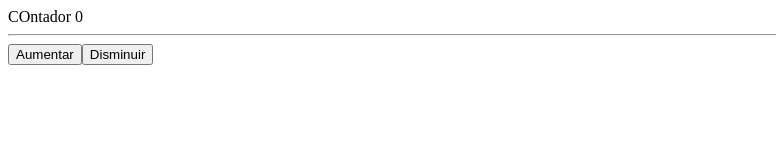
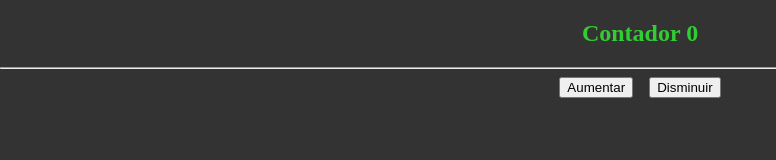
Before and after one commit to jdvpl/react-cnd, a plain HTML site: page index.html in a window 1280 px wide. Shown: the whole page, without its empty margins (0-776 px from the left). Drawn offline with nearby package versions, Linux system fonts and the light colour scheme.

Commit message:
estilos con el cdn

```diff
--- a/components/Contador.js
+++ b/components/Contador.js
@@ -10,13 +10,13 @@ const Contador = () => {
     }
     return (
         <div>
-            COntador {contador}
+            <h2  className={contador <0 ?"menor" : "mayor"}>Contador {contador}</h2>
             <hr />
             <button
                 onClick={aumentar}
             >Aumentar</button>
             <button
-                 onClick={reducir}
+                onClick={reducir}
             >Disminuir</button>
         </div>
     )
--- a/index.html
+++ b/index.html
@@ -6,6 +6,7 @@
     <meta name="viewport" content="width=device-width, initial-scale=1.0">
     <title>React CDN</title>
 
+    <link rel="stylesheet" href="styles.css">
     <script crossorigin src="https://unpkg.com/react@17/umd/react.production.min.js"></script>
     <script crossorigin src="https://unpkg.com/react-dom@17/umd/react-dom.production.min.js"></script>
     <script src="https://unpkg.com/@babel/standalone/babel.min.js"></script>
--- /dev/null
+++ b/styles.css
@@ -0,0 +1,21 @@
+body{
+    margin: 0;
+    padding: 0;
+    background-color: #333;
+    color: snow;
+    text-align: center;
+}
+
+.menor{
+    color: tomato;
+}
+
+.mayor{
+    color: limegreen;
+}
+
+button{
+    margin: 0 0.5rem;
+
+
+}
```
